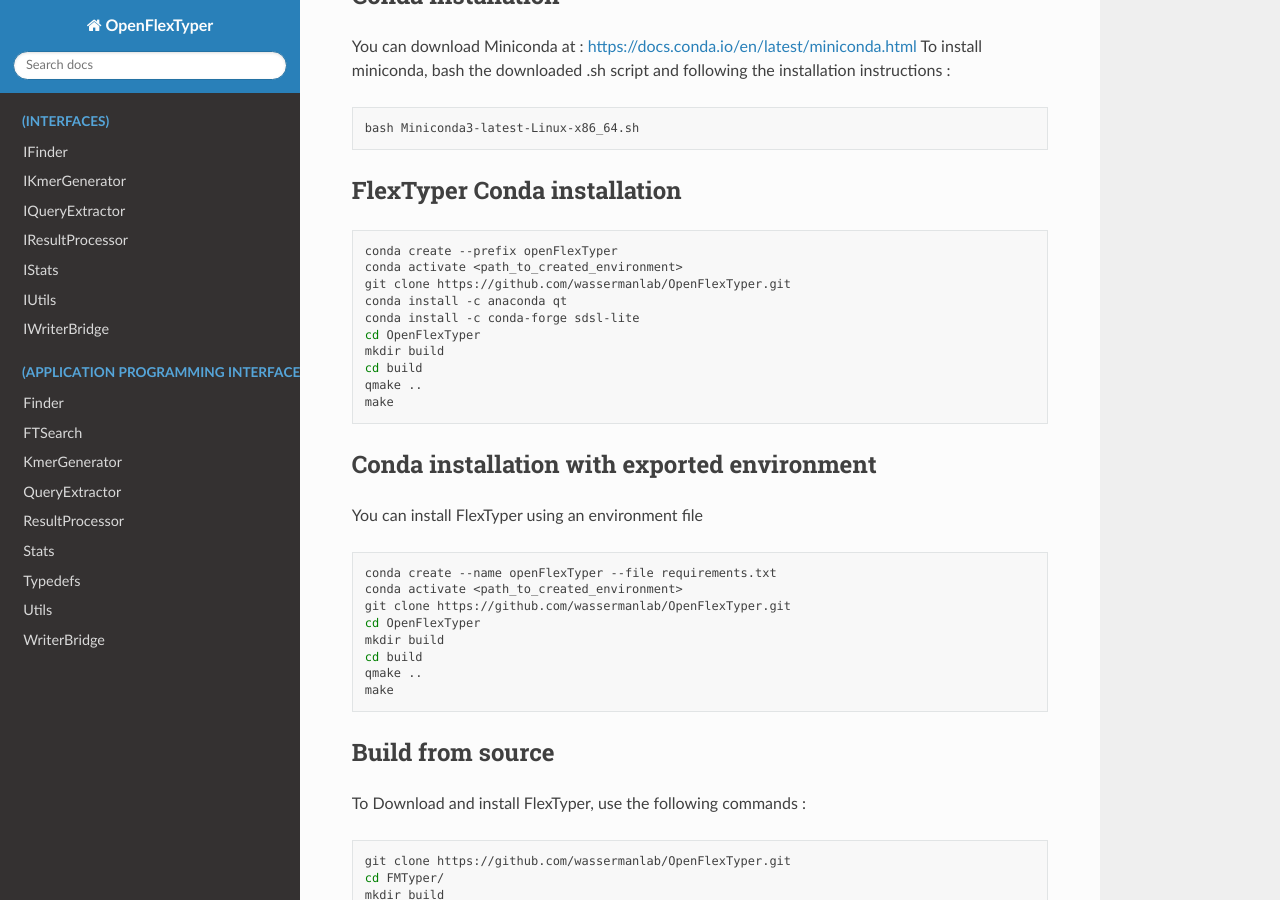
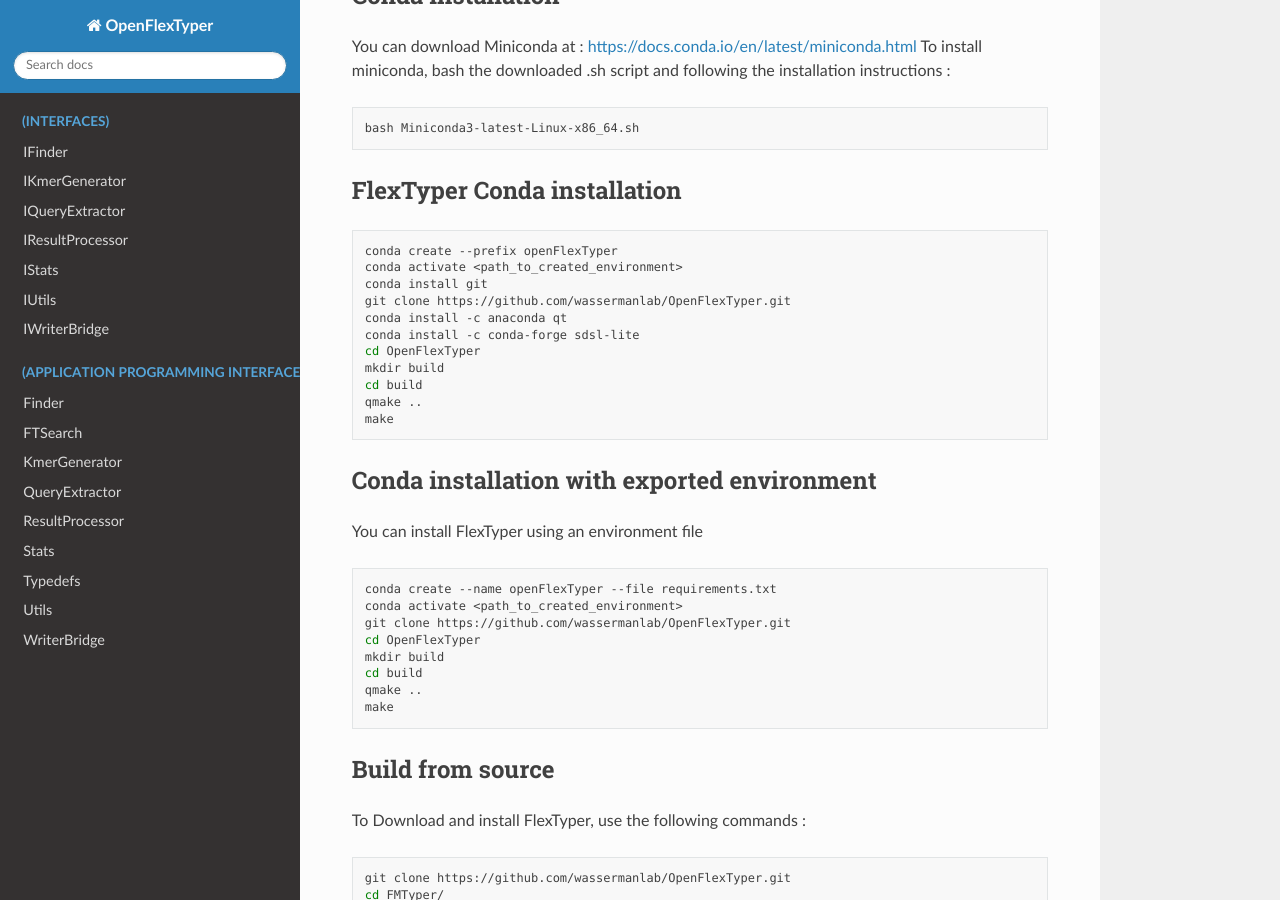
Before and after one commit to wassermanlab/OpenFlexTyper, a Sphinx documentation site: the page built from docs/source/index.rst, in a window 1280 px wide and 900 px high, scrolled down 994 px. Built offline with Sphinx 7.4.7 and the Read the Docs theme 2.0.0, drawn with Linux system fonts in a browser that asks for light colours.

Commit message:
Update index.rst
add git

```diff
--- a/docs/source/index.rst
+++ b/docs/source/index.rst
@@ -70,6 +70,7 @@
 
    conda create --prefix openFlexTyper
    conda activate <path_to_created_environment>
+   conda install git
    git clone https://github.com/wassermanlab/OpenFlexTyper.git
    conda install -c anaconda qt
    conda install -c conda-forge sdsl-lite
```
